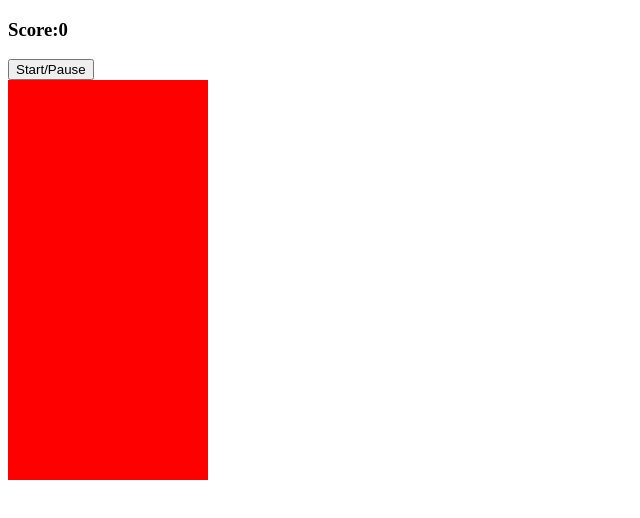
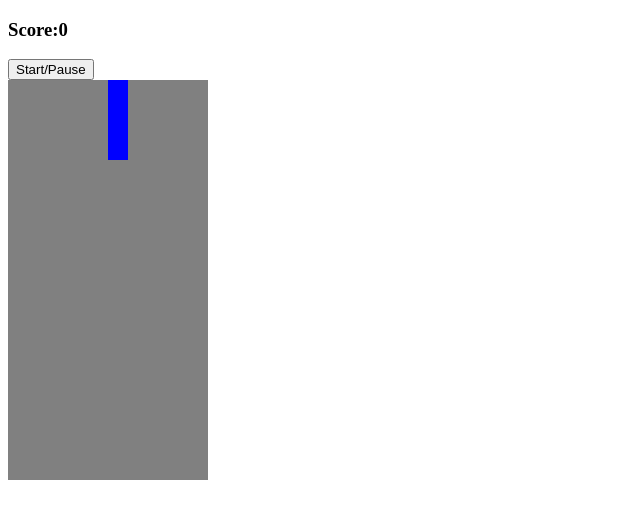
Before and after one commit to ShannonTJ/First-Site-Landing-Page, a plain HTML site: page index.html in a window 1280 px wide. Shown: the whole page, without its empty margins (0-640 px from the left). Drawn offline with Linux system fonts and the light colour scheme.

Commit message:
tetris block array

```diff
--- a/app.js
+++ b/app.js
@@ -1,13 +1,74 @@
-const gameGrid = document.querySelector(".grid");
+document.addEventListener("DOMContentLoaded", () => {
+  const gameGrid = document.querySelector(".grid");
+  const width = 10;
+  const scoreDisplay = document.querySelector("#score");
+  const startBtn = document.querySelector("#start-btn");
 
-document.addEventListener("DOMContentLoaded", () => {
-  let i = 1;
-  while (i < 200) {
-    const tetris = document.createElement("div");
-    // tetris.classList.add("grid");
-    gameGrid.appendChild(tetris);
+  for (var i = 0; i < 200; i++) {
+    const newDiv = document.createElement("div");
+    gameGrid.appendChild(newDiv);
+  }
 
-    i = i + 1;
-    console.log(i);
+  const squares = Array.from(document.querySelectorAll(".grid div"));
+
+  //Tetris blocks
+  const lBlock = [
+    [1, width + 1, width * 2 + 1, 2],
+    [width, width + 1, width + 2, width * 2 + 2],
+    [1, width + 1, width * 2 + 1, width * 2],
+    [width, width * 2, width * 2 + 1, width * 2 + 2],
+  ];
+
+  const oBlock = [
+    [0, width, width + 1, 1],
+    [0, width, width + 1, 1],
+    [0, width, width + 1, 1],
+    [0, width, width + 1, 1],
+  ];
+
+  const iBlock = [
+    [width + 1, width * 2 + 1, width * 3 + 1, 1],
+    [width, width + 1, width + 2, width + 3],
+    [width + 1, width * 2 + 1, width * 3 + 1, 1],
+    [[width, width + 1, width + 2, width + 3]],
+  ];
+
+  const tBlock = [
+    [width, width + 1, 1, width + 2],
+    [width + 1, width * 2 + 1, 1, width + 2],
+    [width, width + 1, width * 2 + 1, width + 2],
+    [width + 1, width * 2 + 1, 1, width],
+  ];
+
+  const zBlock = [
+    [width * 2, width * 2 + 1, width + 1, width + 2],
+    [0, width, width + 1, width * 2 + 1],
+    [width * 2, width * 2 + 1, width + 1, width + 2],
+    [0, width, width + 1, width * 2 + 1],
+  ];
+
+  const tetrisBlockArray = [lBlock, zBlock, tBlock, oBlock, iBlock];
+
+  let currentPosition = 4;
+  let currentRotation = 0;
+
+  let random = Math.floor(Math.random() * tetrisBlockArray.length);
+  let currentBlock = tetrisBlockArray[random][currentRotation];
+
+  console.log(random);
+
+  //draw blocks
+  function draw() {
+    currentBlock.forEach((index) => {
+      squares[currentPosition + index].classList.add("block");
+    });
+  }
+
+  draw();
+
+  function erase() {
+    current.forEach((index) => {
+      squares[currentPosition + index].classList.remove("block");
+    });
   }
 });
--- a/index.html
+++ b/index.html
@@ -12,7 +12,7 @@
     <button id='start-btn'>Start/Pause</button>
 
     <div class='grid'>
-        <div></div>
+        <!-- game grid goes here -->
     </div>
 
 
--- a/style.css
+++ b/style.css
@@ -9,5 +9,8 @@
 .grid div {
   height: 20px;
   width: 20px;
-  background-color: red;
 }
+
+.block {
+  background-color: blue;
+}
```
